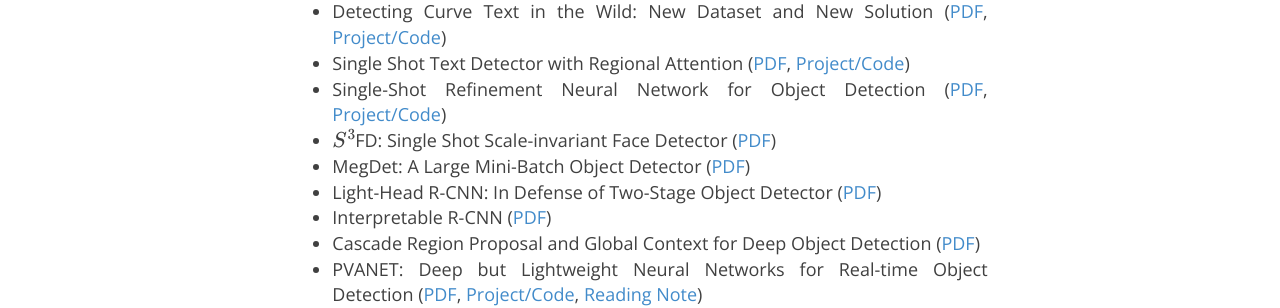
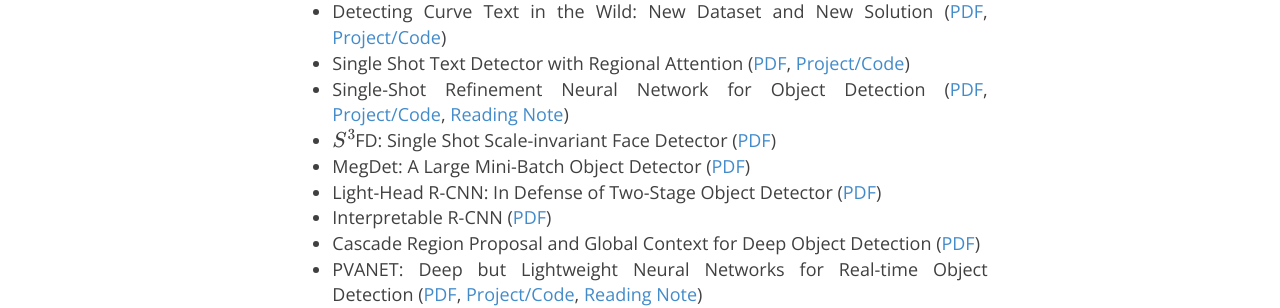
Before and after one commit to joshua19881228/joshua19881228.github.io, a Jekyll site: the page built from _posts/Computer_Vision/2016-08-25-my-jumble-of-computer-vision.md, in a window 1280 px wide and 900 px high, scrolled down 1246 px. Shown: the part 158-466 px from the top of the window. Built offline with Jekyll 4.4.1, drawn with Linux system fonts in a browser that asks for light colours; nearby versions of some CDN libraries; formulas are drawn with MathJax 3; comment, search, counter and statistics services are not loaded.

Commit message:
add link to reading note

```diff
--- a/_posts/Computer_Vision/2016-08-25-my-jumble-of-computer-vision.md
+++ b/_posts/Computer_Vision/2016-08-25-my-jumble-of-computer-vision.md
@@ -18,7 +18,7 @@ I am going to maintain this page to record a few things about computer vision th
 * Learning a Rotation Invariant Detector with Rotatable Bounding Box ([PDF](https://arxiv.org/abs/1711.09405), [Project/Code](https://github.com//liulei01/DRBox))
 * Detecting Curve Text in the Wild: New Dataset and New Solution ([PDF](https://arxiv.org/abs/1712.02170), [Project/Code](https://github.com//Yuliang-Liu/Curve-Text-Detector#curve-text-detector))
 * Single Shot Text Detector with Regional Attention ([PDF](https://arxiv.org/abs/1709.00138), [Project/Code](https://github.com//BestSonny/SSTD))
-* Single-Shot Refinement Neural Network for Object Detection ([PDF](https://arxiv.org/abs/1711.06897), [Project/Code](https://github.com//sfzhang15/RefineDet))
+* Single-Shot Refinement Neural Network for Object Detection ([PDF](https://arxiv.org/abs/1711.06897), [Project/Code](https://github.com//sfzhang15/RefineDet), [Reading Note](https://joshua19881228.github.io/2018-01-10-Single-Shot-Refinement-Neural-Network/))
 * $S^3$FD: Single Shot Scale-invariant Face Detector ([PDF](https://arxiv.org/abs/1708.05237))
 * MegDet: A Large Mini-Batch Object Detector ([PDF](https://arxiv.org/abs/1711.07240))
 * Light-Head R-CNN: In Defense of Two-Stage Object Detector ([PDF](https://arxiv.org/abs/1711.07264))
@@ -84,7 +84,7 @@ I am going to maintain this page to record a few things about computer vision th
 
 ### SEGMENTATION/PARSING ###
 
-* Panoptic Segmentation ([PDF](https://arxiv.org/abs/1801.00868))
+* Panoptic Segmentation ([PDF](https://arxiv.org/abs/1801.00868), [Reading Note](https://joshua19881228.github.io/2018-01-08-Panoptic_Segmentation/))
 * Learning to Segment Every Thing ([PDF](https://arxiv.org/abs/1711.10370))
 * Deep Extreme Cut: From Extreme Points to Object Segmentation ([PDF](https://arxiv.org/abs/1711.09081))
 * Instance-aware Semantic Segmentation via Multi-task Network Cascades ([PDF](http://arxiv.org/abs/1512.04412), [Project/Code](https://github.com/daijifeng001/MNC))
```
